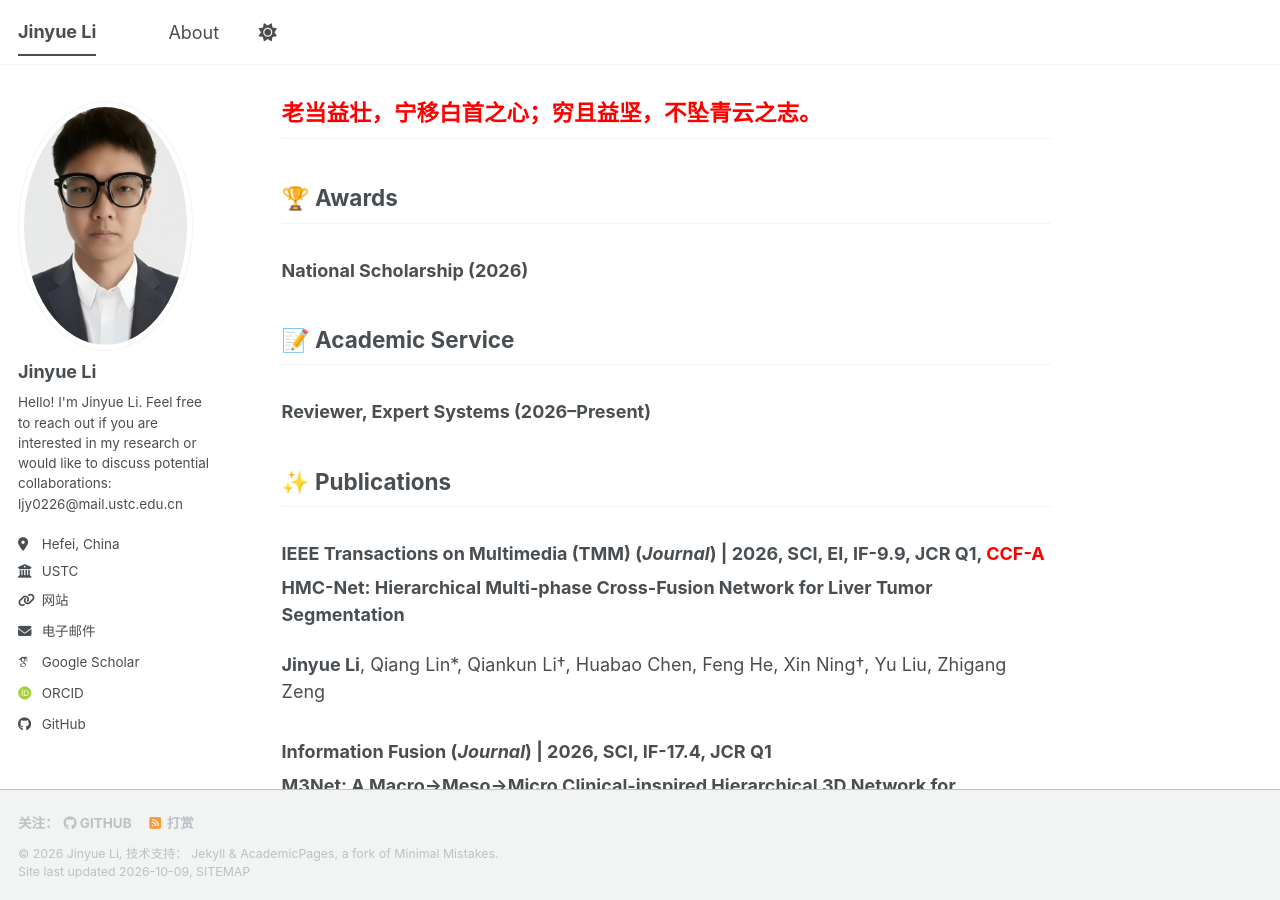
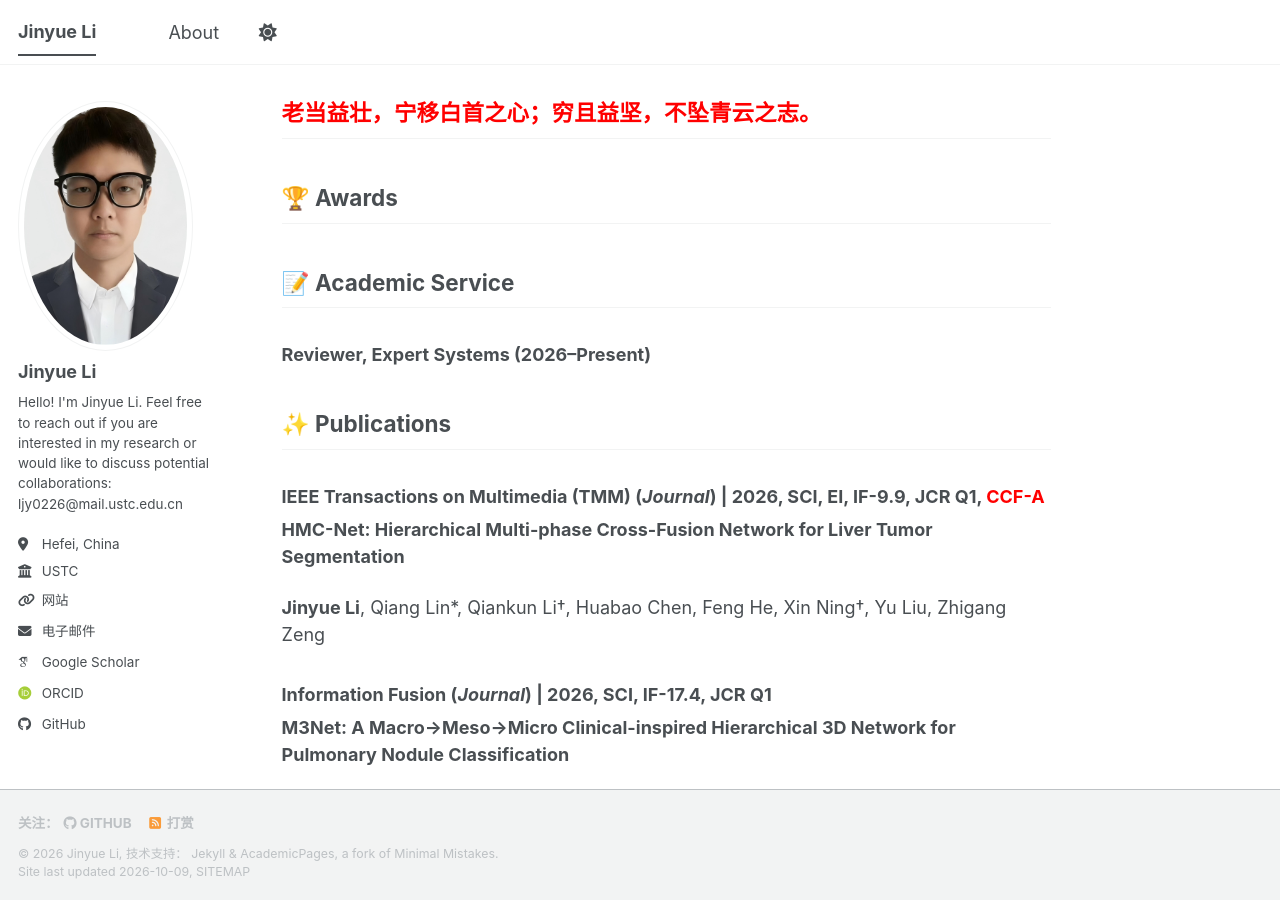
Before and after one commit to jylEcho/jylEcho.github.io, a Jekyll site: the page built from _pages/about.md, in a window 1280 px wide and 900 px high, scrolled down 310 px. Built offline with Jekyll 4.4.1, drawn with Linux system fonts in a browser that asks for light colours; some web fonts are replaced; a script bundle is joined from its source files by our own code; library files that are not in the unit come from our copies.

Commit message:
Update about.md

```diff
--- a/_pages/about.md
+++ b/_pages/about.md
@@ -26,7 +26,7 @@ I am Jinyue Li, an integrated Ph.D. student in the Department of Electronic En
 
 ## 🏆 Awards
 
-### **National Scholarship  (2026)**
+
 
 
 ## 📝 Academic Service
```
